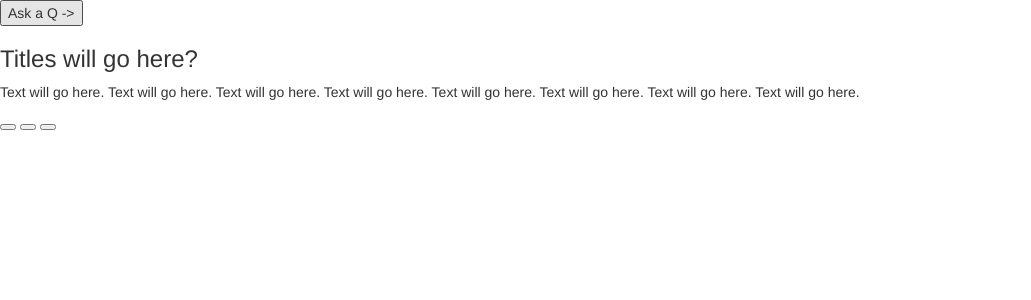
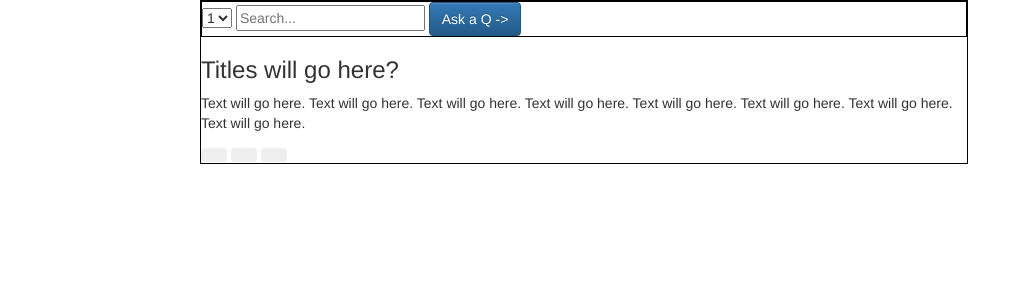
Before and after one commit to MackHartley/scratchQs, a Python web app: template templates/index.html in a window 1280 px wide. Shown: the top 300 px of the page, without its empty margins (0-1031 px from the left). Run offline with Jinja, Linux system fonts and the light colour scheme; the template is opened without the code that fills it, so the values that code supplies are empty; some libraries are stand-ins or nearby versions.

Commit message:
added css and html structure

```diff
--- a/templates/index.html
+++ b/templates/index.html
@@ -1,5 +1,6 @@
 <html>
 <head>
+	<link rel="stylesheet" href="main.css">
 	<!-- Latest compiled and minified CSS -->
 	<link rel="stylesheet" href="https://maxcdn.bootstrapcdn.com/bootstrap/3.3.7/css/bootstrap.min.css" integrity="sha384-BVYiiSIFeK1dGmJRAkycuHAHRg32OmUcww7on3RYdg4Va+PmSTsz/K68vbdEjh4u" crossorigin="anonymous">
 
@@ -12,19 +13,24 @@
 	<nav></nav>
 	<div class="sideBar"></div>
 	<div class="content">
-		<div class="searchDiv">
-			<div id="categorySelect"></div>
-			<div id="searchField"></div>
-			<button id="askQuestion">Ask a Q -></button>
+		<div class="searchDiv"> <!-- This will be nice: http://www.w3schools.com/howto/howto_css_animated_search.asp -->
+			<select id="categorySelect">
+				<option value="1">1</option>
+				<option value="2">2</option>
+				<option value="3">3</option>
+				<option value="4">4</option>
+			</select>
+			<input type="text" name="search" placeholder="Search..." id="searchField">
+			<button class="btn btn-primary" id="askQuestion">Ask a Q -></button>
 		</div>
 		<div class="questions">
 			<div class="question">
 				<h3 class="questionTitle">Titles will go here?</h3>
 				<p class="questionContent">Text will go here. Text will go here. Text will go here. Text will go here. Text will go here. Text will go here. Text will go here. Text will go here.</p>
 				<div class="options">
-					<button class="upvote"></button>
-					<button class="downvote"></button>
-					<button class="comment"></button>
+					<button class="btn upvote"></button>
+					<button class="btn downvote"></button>
+					<button class="btn comment"></button>
 				</div>
 			</div>
 		</div>
--- a/templates/main.css
+++ b/templates/main.css
@@ -1,5 +1,10 @@
 .content{
 	width: 60%;
 	border: 1px solid black;
+	position: absolute;
 	left: 200px;
 }
+.searchDiv{
+	border: 1px solid black;
+
+}
```
